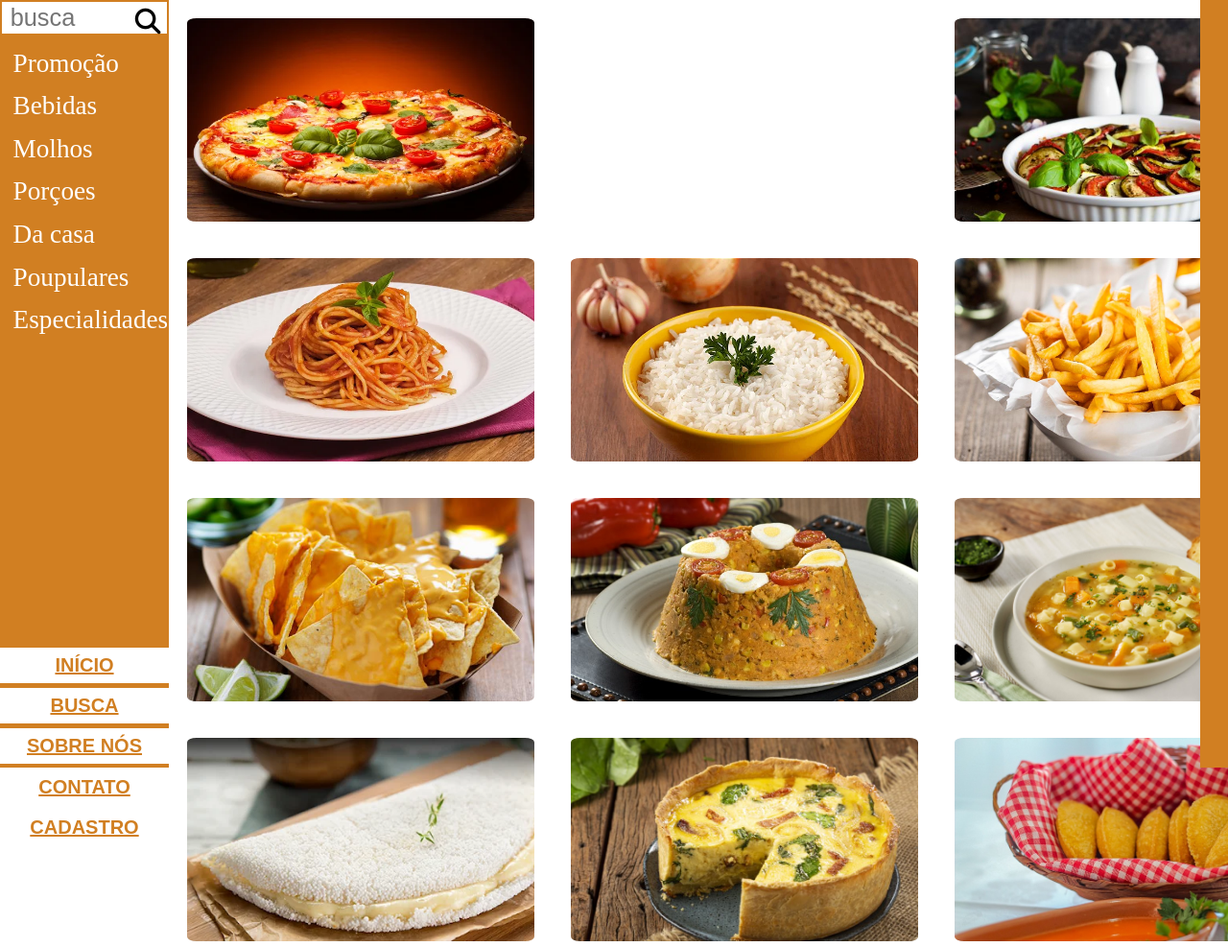
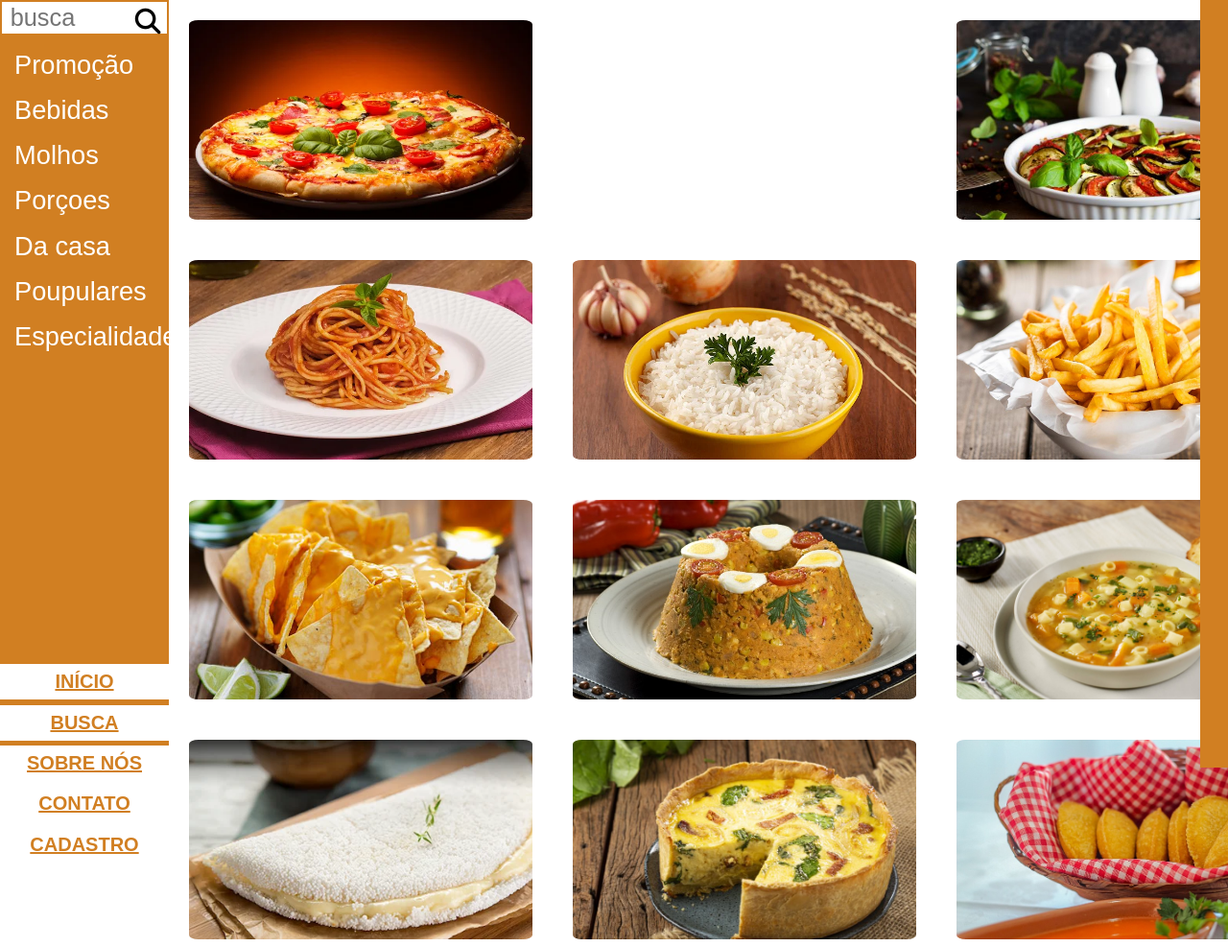
Before and after one commit to raul-44/restaurante_busca, a plain HTML site: page index.html in a window 1280 px wide. Shown: the top 987 px of the page at 96% size. Drawn offline with Linux system fonts and the light colour scheme.

Commit message:
Update restaurante.css

```diff
--- a/restaurante.css
+++ b/restaurante.css
@@ -1,3 +1,6 @@
+*{
+  font-family: "Staatliches", sans-serif;
+}
 #centro{
     display: flex;
     width: 100%;
```
